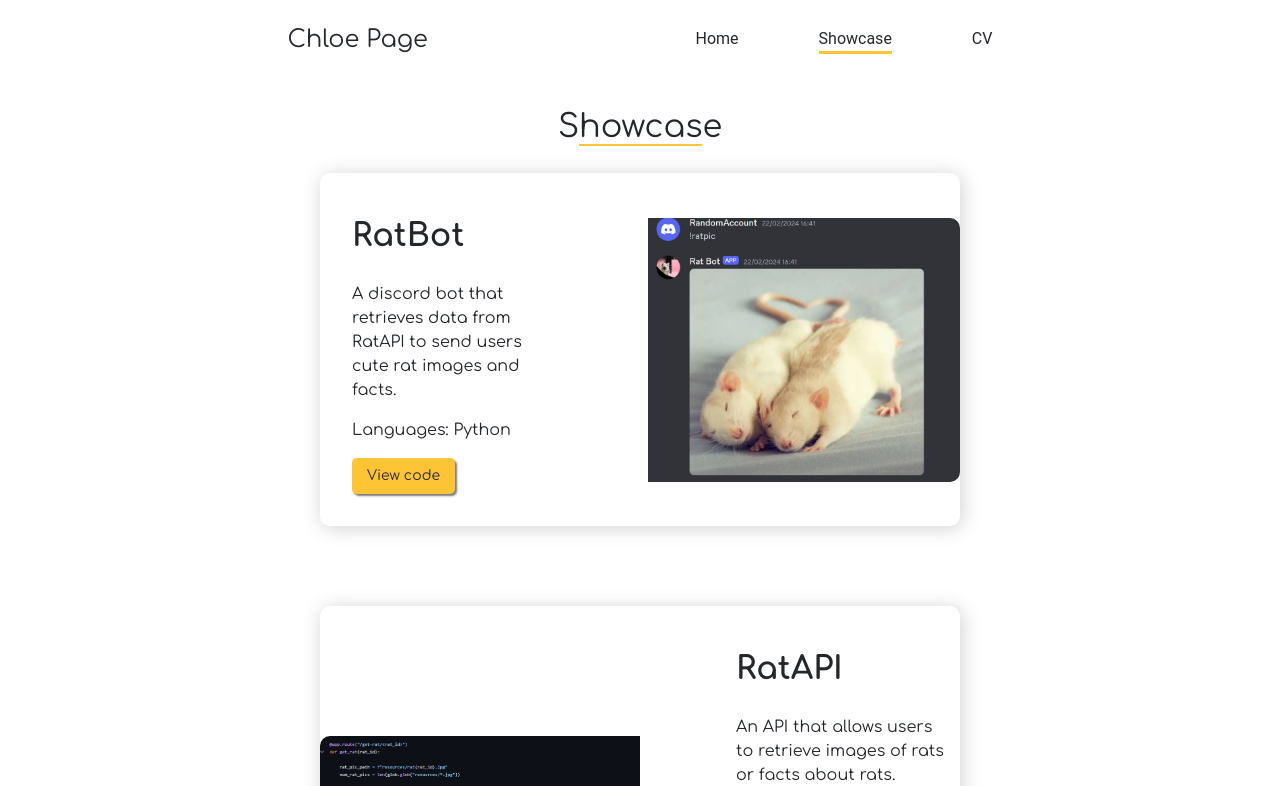
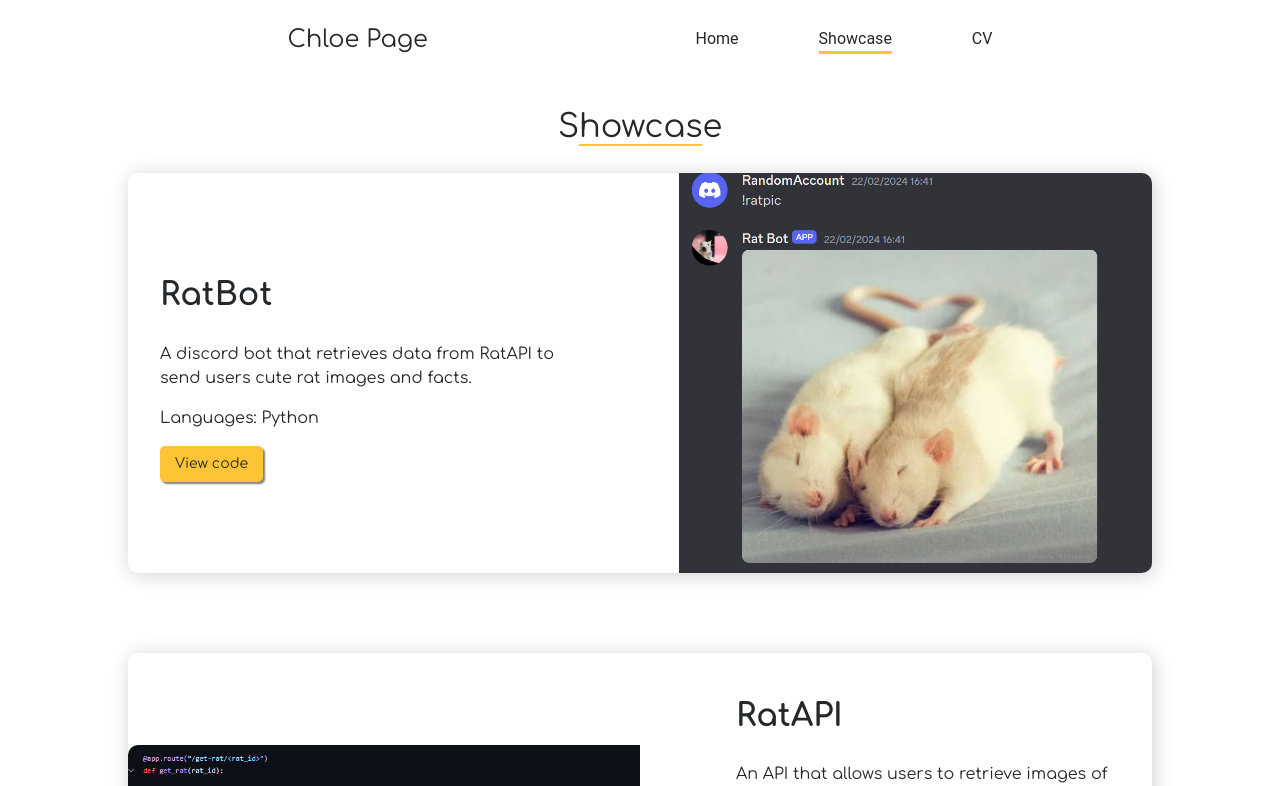
Before and after one commit to ChloeSAPage/portfolio, a React (Vite) app: page /showcase in a window 1280 px wide. Shown: the top 786 px of the page. Built offline with nearby package versions, Linux system fonts and the light colour scheme.

Commit message:
Add tablet styling

```diff
--- a/src/components/views/ProjectCard/ProjectCard.module.css
+++ b/src/components/views/ProjectCard/ProjectCard.module.css
@@ -4,6 +4,9 @@
     margin: 1rem;
     background-color: var(--white);
     box-shadow: 2px 2px 20px var(--light-grey);
+    width: 90%;
+    margin-left: auto;
+    margin-right: auto;
 }
 
 .name {
@@ -86,3 +89,12 @@
         justify-content: flex-start;
     }
 }
+
+/* Tablet */
+@media only screen and (min-width: 768px) {
+    .wrapper {
+        width: 80%;
+        margin-left: auto;
+        margin-right: auto;
+    }
+}
```
